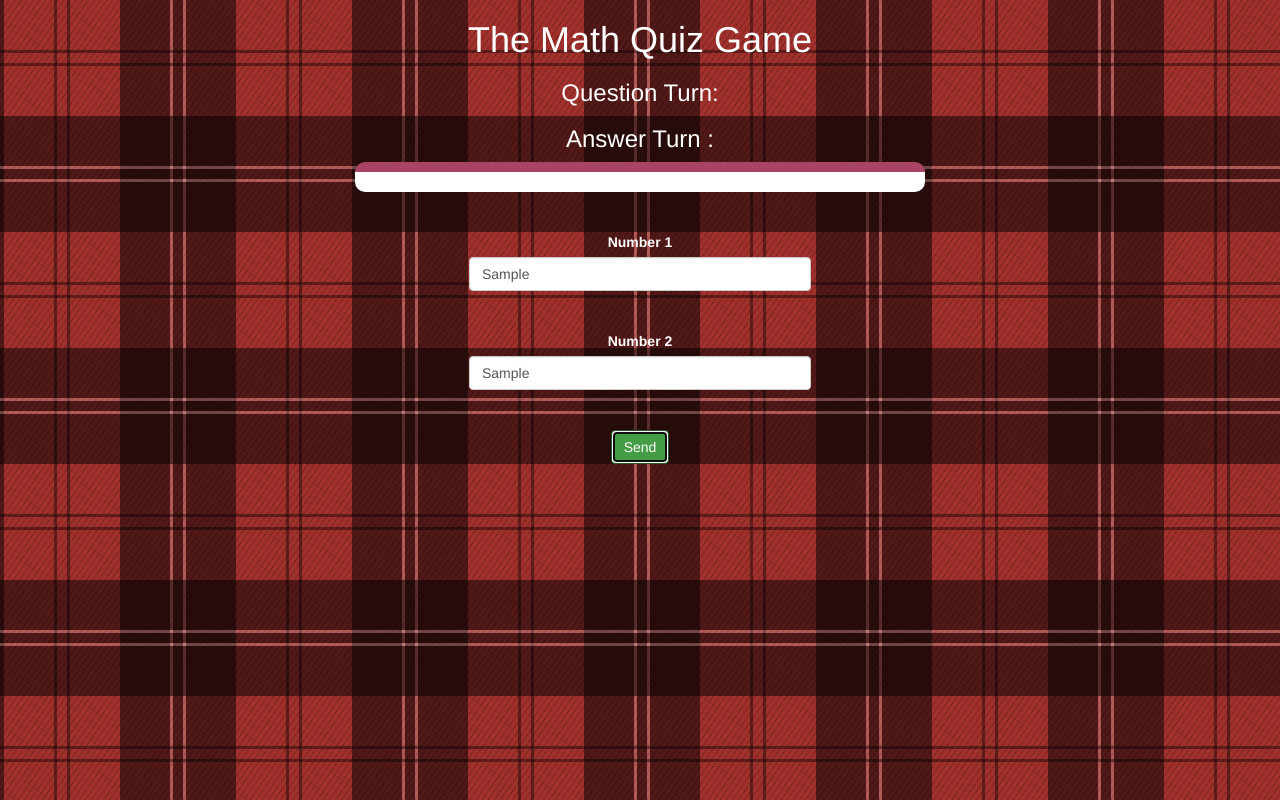
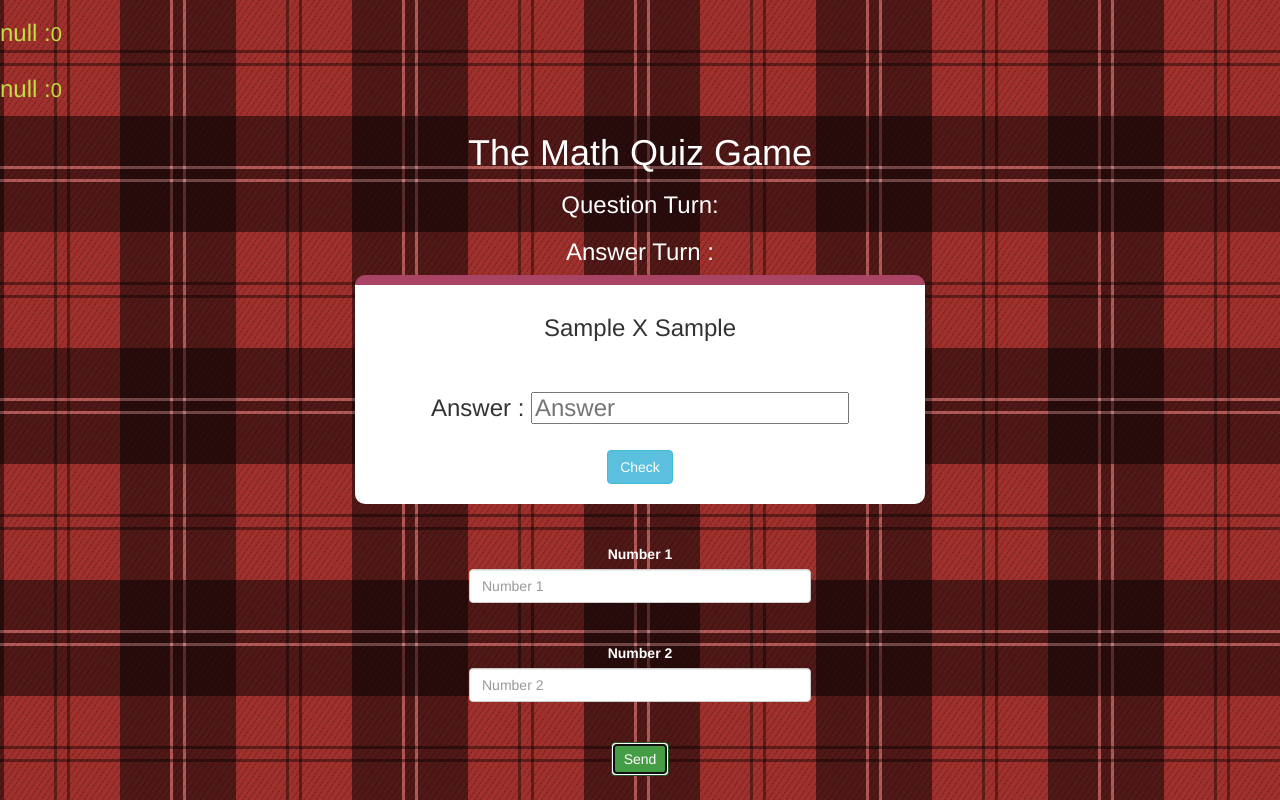
Before and after one commit to Shubhak5/ADV_C89_MathQuiz_Project, a plain HTML site: page game_page.html in a window 1280 px wide. Both pictures are taken after typing "Sample", "Sample" into the empty fields and a click on the button "Send". Drawn offline with nearby package versions, Linux system fonts and the light colour scheme.

Commit message:
ADV_C91_Project
Added code for 'Send' function in game_page.js

```diff
--- a/game.css
+++ b/game.css
@@ -18,6 +18,13 @@
         #inptPlayer2 {
             display: inline-block;
             margin-left: 20px;
+        }
+
+        #player1_score,
+        #player2_score {
+            font-size: 20px;
+            color: hsl(69, 72%, 56%);
+            ;
         }
 
         #number1,
--- a/game_page.html
+++ b/game_page.html
@@ -10,11 +10,14 @@
     <script src="https://maxcdn.bootstrapcdn.com/bootstrap/3.4.0/js/bootstrap.min.js"></script>
 
     <link rel="stylesheet" type="text/css" href="game.css">
-
-    <script src="game_page.js"></script>
 </head>
 
 <body>
+    <h3 id="player1_name" style="display: inline-block; color:rgb(191, 224, 69);">
+    </h3><span id="player1_score"></span>
+    <br>
+    <h3 id="player2_name" style="display: inline-block; color:rgb(191, 224, 69);">
+    </h3><span id="player2_score"></span>
     <center>
         <div class="container">
             <h1 style="color:white"> The Math Quiz Game</h1>
@@ -24,11 +27,13 @@
             <br><br>
             <label>Number 1</label>
             <input type="text" id="number1" class="form-control" placeholder="Number 1">
-            <br><br> <label>Number 2</label> <input type="text" id="number2" class="form-control" placeholder="Number 2">
+            <br><br> <label>Number 2</label>
+            <input type="text" id="number2" class="form-control" placeholder="Number 2">
             <br><br>
             <button class="btn btn-success" onclick="send()">  Send</button>
         </div>
     </center>
+    <script src="game_page.js"></script>
 </body>
 
 </html>
--- /dev/null
+++ b/game_page.js
@@ -0,0 +1,30 @@
+//Get the Player names from the local storage
+player1_name = localStorage.getItem("player1");
+player2_name = localStorage.getItem("player2");
+
+//Initialize the score values
+player1_score = 0;
+player2_score = 0;
+
+//Display the player names in the page
+document.getElementById("player1_name").innerHTML = player1_name + " : ";
+document.getElementById("player2_name").innerHTML = player2_name + " : ";
+
+document.getElementById("player1_score").innerHTML = player1_score;
+document.getElementById("player2_score").innerHTML = player2_score;
+
+function send() {
+    number1 = document.getElementById("number1").value;
+    number2 = document.getElementById("number2").value;
+    actualAns = parseInt(number1) * parseInt(number2);
+    console.log(number1 + " & " + number2);
+
+    numbers = "<center><h3 id='num_Multiply'>" + number1 + " X " + number2 + "</h3>";
+    answers = "<br><h3 id='ans'> Answer : <input type='text' id='inptAns' placeholder='Answer'>";
+    button_check = "<br><br> <button class='btn btn-info' onclick='check()'>Check</button></center>";
+    row = numbers + answers + button_check;
+    document.getElementById("output").innerHTML = row;
+
+    document.getElementById("number1").value = "";
+    document.getElementById("number2").value = "";
+}
```
Also changed, not shown: index.html (+1 -2 lines).
